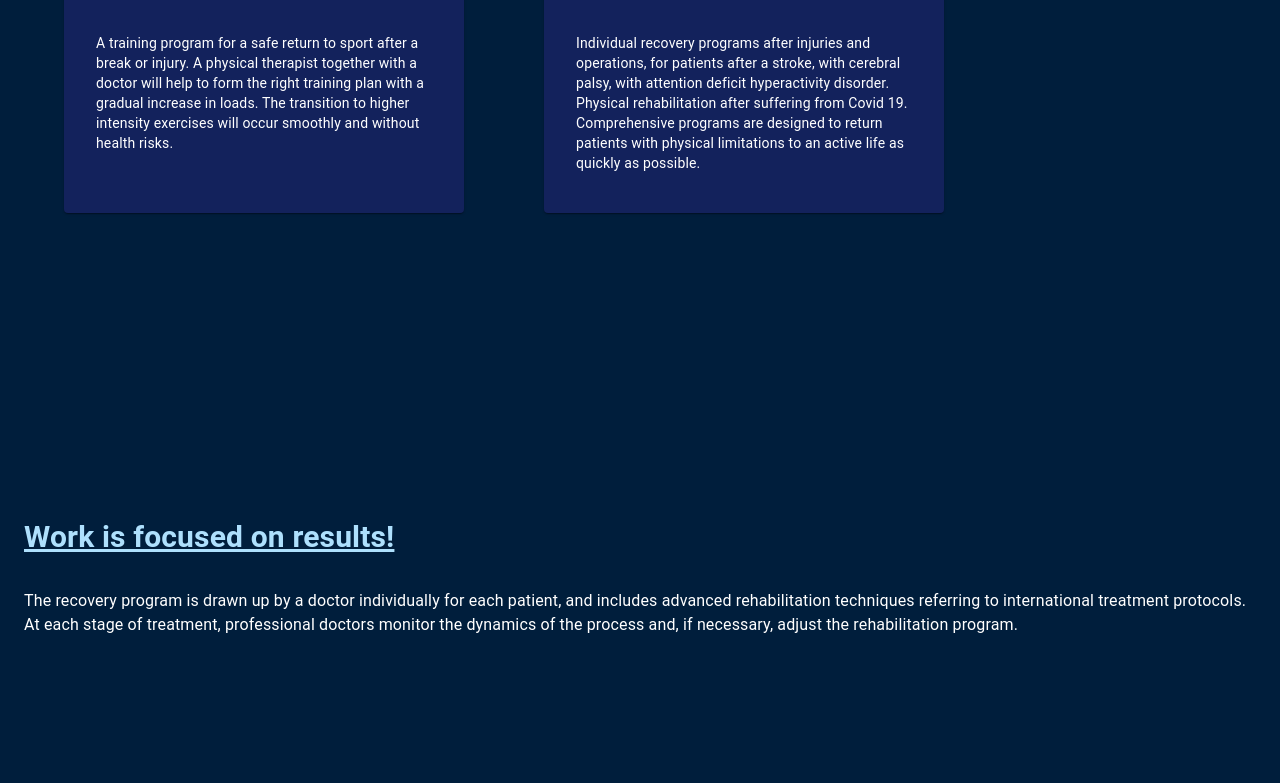
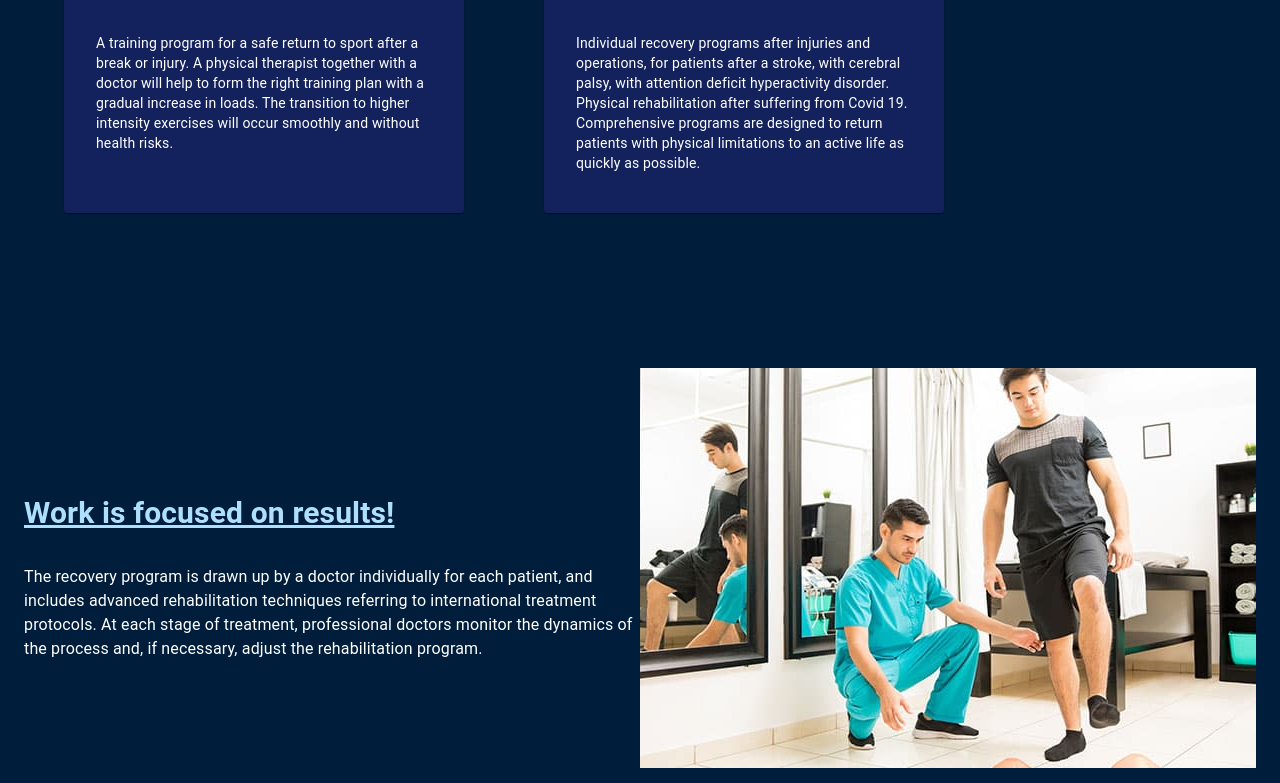
Before and after one commit to filipovandrij/rehabilitation, a React (Create React App) app: page /about-us in a window 1280 px wide. Shown: the part 1300-2083 px from the top of the page. Built offline with nearby package versions, Linux system fonts and the light colour scheme.

Commit message:
fix url of BG image

```diff
--- a/src/pages/About/AboutUs.scss
+++ b/src/pages/About/AboutUs.scss
@@ -49,9 +49,10 @@
         justify-content: space-between;
         .description-third {
             margin: auto 0;
-            width: auto;
+            width: 50%;
         }
         .image-div {
+            width: 50%;
             background-image: url('./about-us.jpg');
             background-position: center;
             background-repeat: no-repeat;
```
